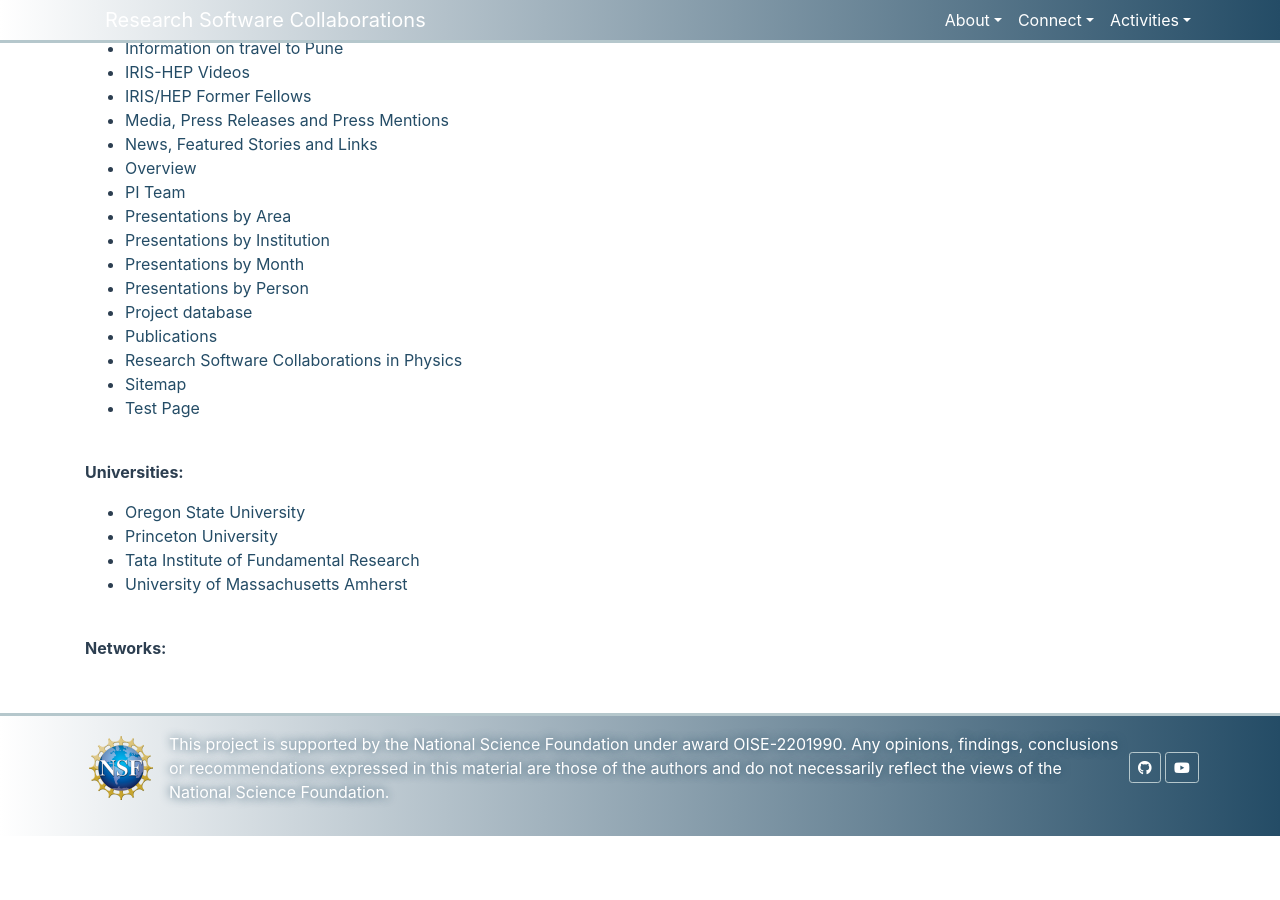
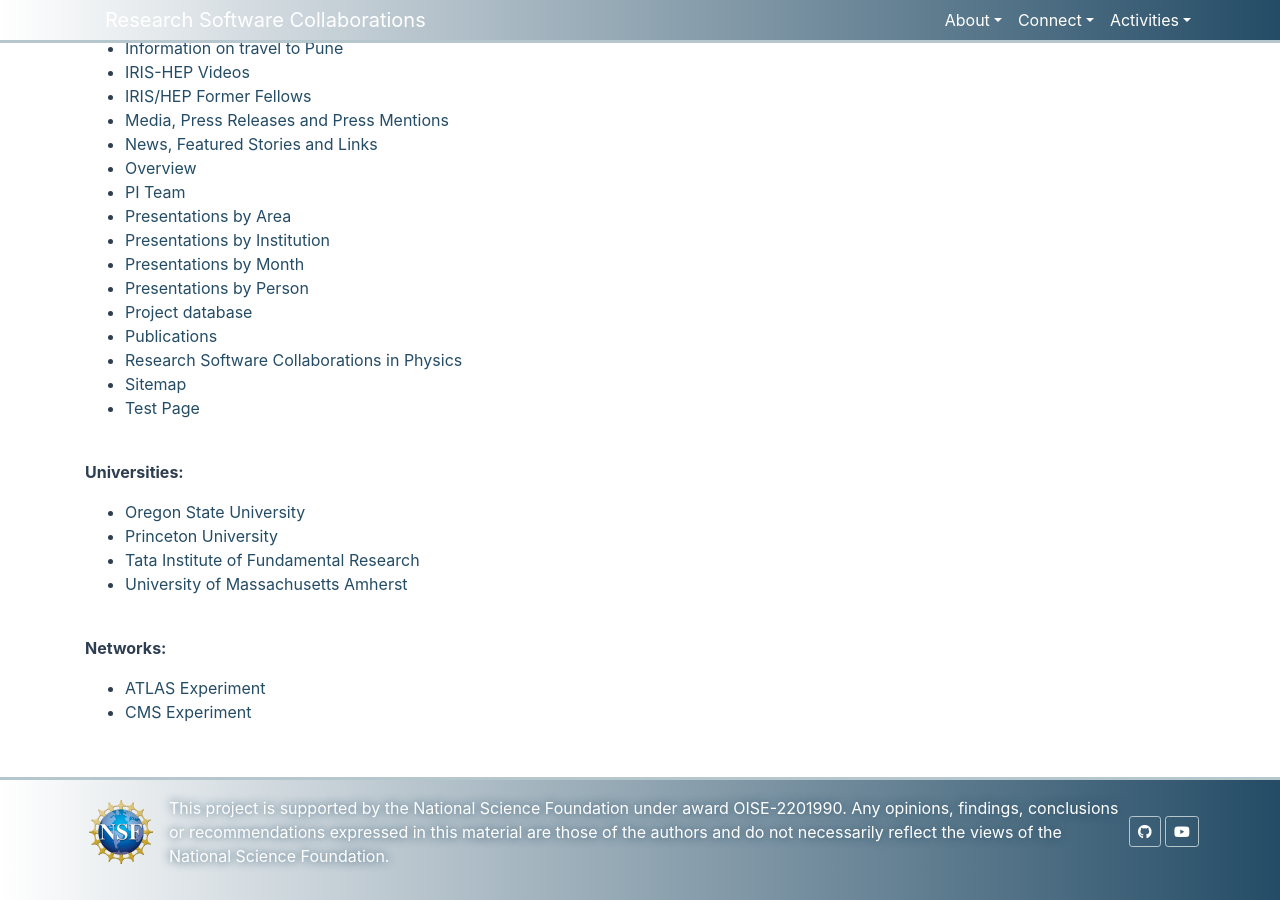
Before and after one commit to research-software-collaborations/research-software-collaborations.github.io, a Jekyll site: the page built from pages/sitemap.md, in a window 1280 px wide and 900 px high, scrolled down 1164 px. Built offline with Jekyll 4.4.1, drawn with Linux system fonts in a browser that asks for light colours; cached includes are drawn as plain includes; before the commit the page ends 2000 px from its top, so only the background shows below that; part of the change alters nothing that is shown.

```diff
--- a/_config.yml
+++ b/_config.yml
@@ -77,6 +77,8 @@ indico:
 collections:
   universities:
     output: true
+  networks:
+    output: true
 
 iris-hep:
   extra-focus-areas:
```
